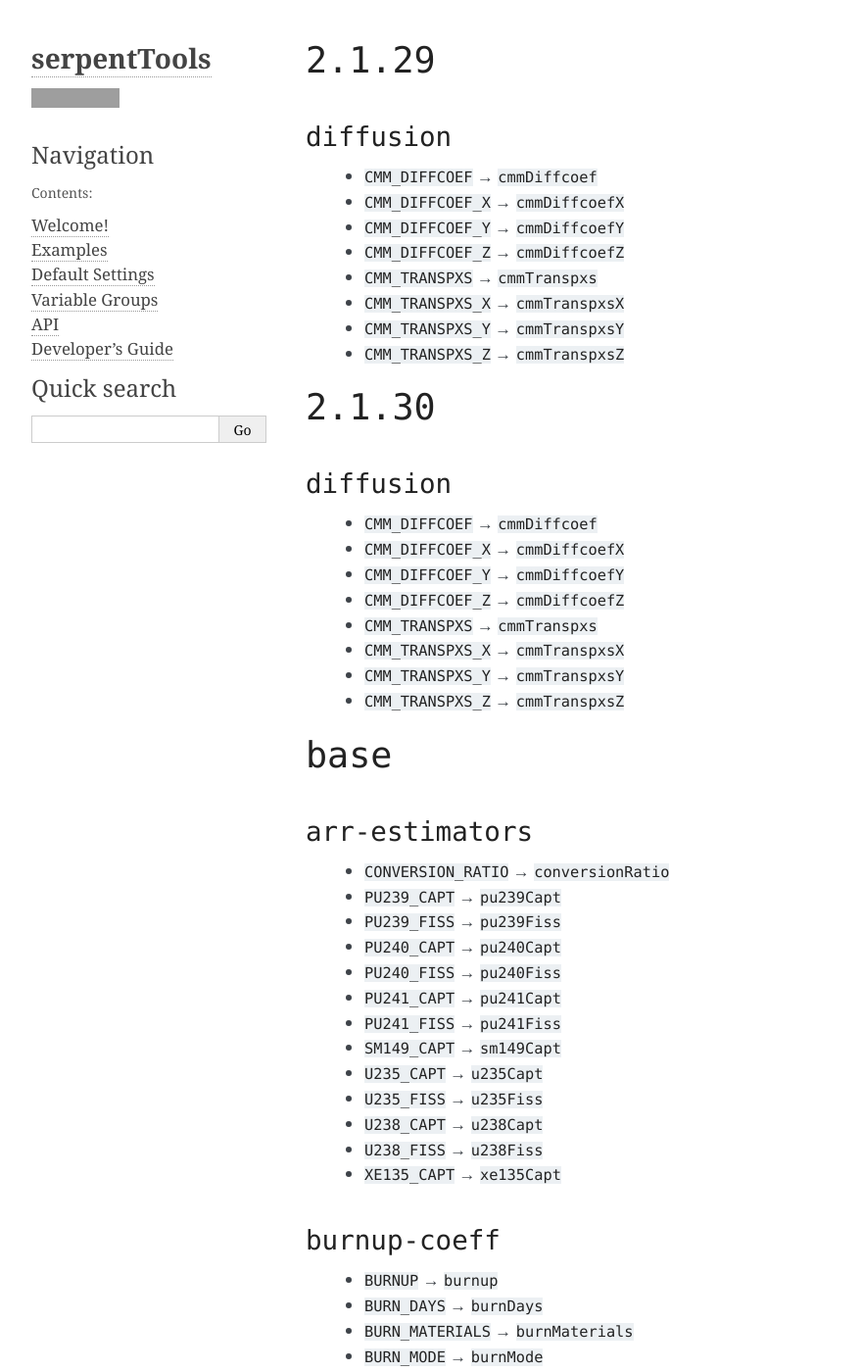
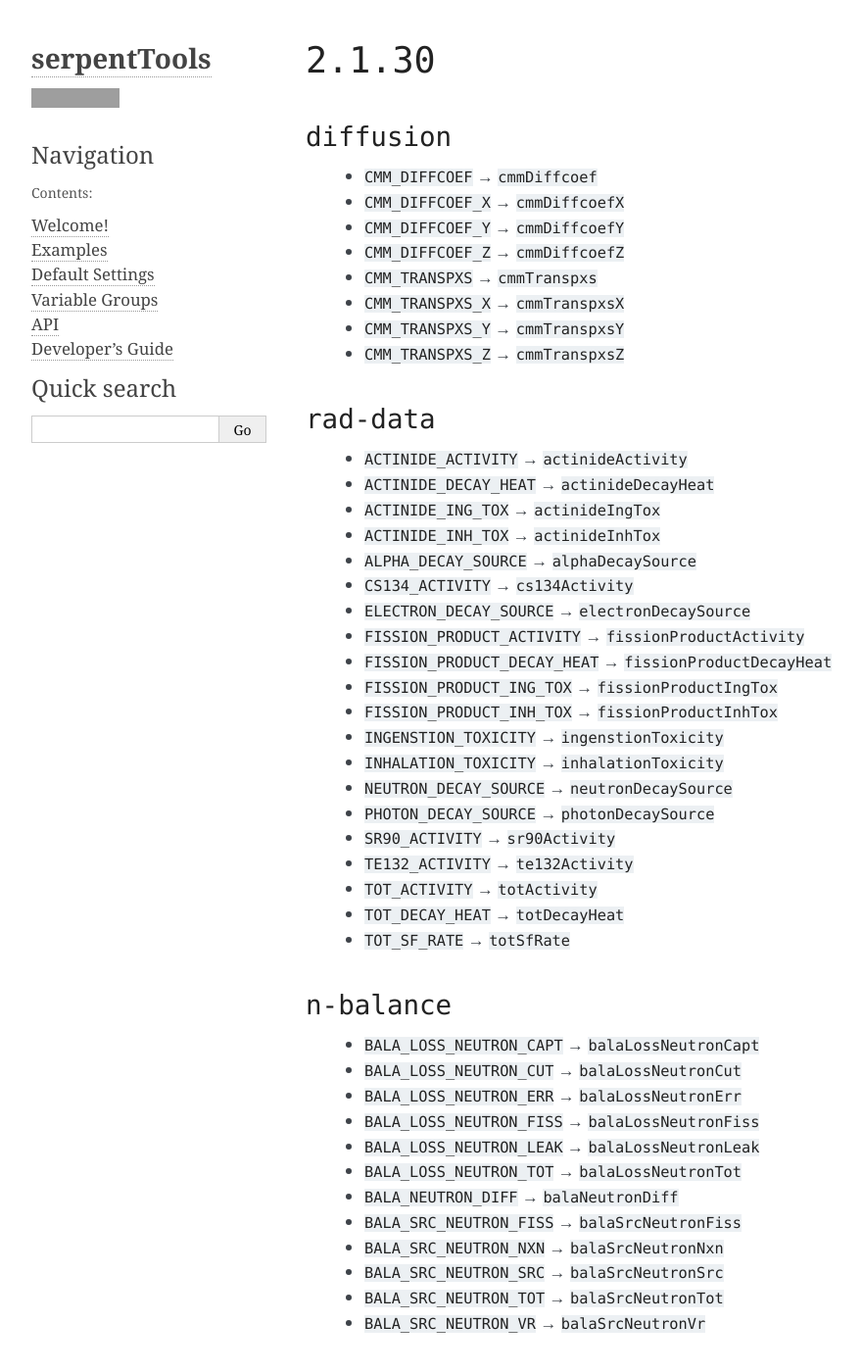
Before and after one commit to CORE-GATECH-GROUP/serpent-tools, a Sphinx documentation site: the page built from docs/variableGroups.rst, in a window 1280 px wide and 1400 px high. Shown: the whole window at 98% size, without its empty margins (148-1028 px from the left). Built offline with Sphinx 7.4.7, drawn with Linux system fonts in a browser that asks for light colours; some of the changed text lies outside the part shown; grey boxes are pictures that could not be loaded.

Commit message:
Added beta_eff, lamba, and six FF to variables.yaml (#131)
Compared variables present in results files for the two
versions and determined new variables stored
present in results files/differences between
2.1.29 and 2.1.30. These changes are reflected in
`serpentTools/variables.yaml` and also
`docs/variableGroups.rst

Remove a lot of un-needed yaml anchors, `&`.

Rename the `xs-yields` group to be `poisons` to better
reflect what is presented in the resutls file.
`xs-yields` is still supported through anchoring and
aliasing, but will be deprecated by 0.5.0
Add notice to changelog and to variableGroupsTop.rst

```diff
--- a/docs/variableGroups.rst
+++ b/docs/variableGroups.rst
@@ -1,3 +1,103 @@
+.. _vars-2-1-30:
+
+----------
+``2.1.30``
+----------
+
+.. _diffusion-2-1-30:
+
+
+``diffusion``
+-------------
+
+
+  * ``CMM_DIFFCOEF`` →  ``cmmDiffcoef``
+  * ``CMM_DIFFCOEF_X`` →  ``cmmDiffcoefX``
+  * ``CMM_DIFFCOEF_Y`` →  ``cmmDiffcoefY``
+  * ``CMM_DIFFCOEF_Z`` →  ``cmmDiffcoefZ``
+  * ``CMM_TRANSPXS`` →  ``cmmTranspxs``
+  * ``CMM_TRANSPXS_X`` →  ``cmmTranspxsX``
+  * ``CMM_TRANSPXS_Y`` →  ``cmmTranspxsY``
+  * ``CMM_TRANSPXS_Z`` →  ``cmmTranspxsZ``
+
+.. _rad-data-2-1-30:
+
+
+``rad-data``
+------------
+
+
+  * ``ACTINIDE_ACTIVITY`` →  ``actinideActivity``
+  * ``ACTINIDE_DECAY_HEAT`` →  ``actinideDecayHeat``
+  * ``ACTINIDE_ING_TOX`` →  ``actinideIngTox``
+  * ``ACTINIDE_INH_TOX`` →  ``actinideInhTox``
+  * ``ALPHA_DECAY_SOURCE`` →  ``alphaDecaySource``
+  * ``CS134_ACTIVITY`` →  ``cs134Activity``
+  * ``ELECTRON_DECAY_SOURCE`` →  ``electronDecaySource``
+  * ``FISSION_PRODUCT_ACTIVITY`` →  ``fissionProductActivity``
+  * ``FISSION_PRODUCT_DECAY_HEAT`` →  ``fissionProductDecayHeat``
+  * ``FISSION_PRODUCT_ING_TOX`` →  ``fissionProductIngTox``
+  * ``FISSION_PRODUCT_INH_TOX`` →  ``fissionProductInhTox``
+  * ``INGENSTION_TOXICITY`` →  ``ingenstionToxicity``
+  * ``INHALATION_TOXICITY`` →  ``inhalationToxicity``
+  * ``NEUTRON_DECAY_SOURCE`` →  ``neutronDecaySource``
+  * ``PHOTON_DECAY_SOURCE`` →  ``photonDecaySource``
+  * ``SR90_ACTIVITY`` →  ``sr90Activity``
+  * ``TE132_ACTIVITY`` →  ``te132Activity``
+  * ``TOT_ACTIVITY`` →  ``totActivity``
+  * ``TOT_DECAY_HEAT`` →  ``totDecayHeat``
+  * ``TOT_SF_RATE`` →  ``totSfRate``
+
+.. _n-balance-2-1-30:
+
+
+``n-balance``
+-------------
+
+
+  * ``BALA_LOSS_NEUTRON_CAPT`` →  ``balaLossNeutronCapt``
+  * ``BALA_LOSS_NEUTRON_CUT`` →  ``balaLossNeutronCut``
+  * ``BALA_LOSS_NEUTRON_ERR`` →  ``balaLossNeutronErr``
+  * ``BALA_LOSS_NEUTRON_FISS`` →  ``balaLossNeutronFiss``
+  * ``BALA_LOSS_NEUTRON_LEAK`` →  ``balaLossNeutronLeak``
+  * ``BALA_LOSS_NEUTRON_TOT`` →  ``balaLossNeutronTot``
+  * ``BALA_NEUTRON_DIFF`` →  ``balaNeutronDiff``
+  * ``BALA_SRC_NEUTRON_FISS`` →  ``balaSrcNeutronFiss``
+  * ``BALA_SRC_NEUTRON_NXN`` →  ``balaSrcNeutronNxn``
+  * ``BALA_SRC_NEUTRON_SRC`` →  ``balaSrcNeutronSrc``
+  * ``BALA_SRC_NEUTRON_TOT`` →  ``balaSrcNeutronTot``
+  * ``BALA_SRC_NEUTRON_VR`` →  ``balaSrcNeutronVr``
+
+.. _six-ff-2-1-30:
+
+
+``six-ff``
+----------
+
+
+  * ``SIX_FF_EPSILON`` →  ``sixFfEpsilon``
+  * ``SIX_FF_ETA`` →  ``sixFfEta``
+  * ``SIX_FF_F`` →  ``sixFfF``
+  * ``SIX_FF_KEFF`` →  ``sixFfKeff``
+  * ``SIX_FF_KINF`` →  ``sixFfKinf``
+  * ``SIX_FF_LF`` →  ``sixFfLf``
+  * ``SIX_FF_LT`` →  ``sixFfLt``
+  * ``SIX_FF_P`` →  ``sixFfP``
+
+.. _optimization-2-1-30:
+
+
+``optimization``
+----------------
+
+
+  * ``DOUBLE_INDEXING`` →  ``doubleIndexing``
+  * ``MG_MAJORANT_MODE`` →  ``mgMajorantMode``
+  * ``OPTIMIZATION_MODE`` →  ``optimizationMode``
+  * ``RECONSTRUCT_MACROXS`` →  ``reconstructMacroxs``
+  * ``RECONSTRUCT_MICROXS`` →  ``reconstructMicroxs``
+  * ``SPECTRUM_COLLAPSE`` →  ``spectrumCollapse``
+
 .. _vars-2-1-29:
 
 ----------
@@ -20,27 +120,65 @@
   * ``CMM_TRANSPXS_Y`` →  ``cmmTranspxsY``
   * ``CMM_TRANSPXS_Z`` →  ``cmmTranspxsZ``
 
-.. _vars-2-1-30:
-
-----------
-``2.1.30``
-----------
-
-.. _diffusion-2-1-30:
+.. _rad-data-2-1-29:
 
 
-``diffusion``
+``rad-data``
+------------
+
+
+  * ``ACTINIDE_ACTIVITY`` →  ``actinideActivity``
+  * ``ACTINIDE_DECAY_HEAT`` →  ``actinideDecayHeat``
+  * ``ACTINIDE_ING_TOX`` →  ``actinideIngTox``
+  * ``ACTINIDE_INH_TOX`` →  ``actinideInhTox``
+  * ``ALPHA_DECAY_SOURCE`` →  ``alphaDecaySource``
+  * ``BETA_DECAY_SOURCE`` →  ``betaDecaySource``
+  * ``CS134_ACTIVITY`` →  ``cs134Activity``
+  * ``FISSION_PRODUCT_ACTIVITY`` →  ``fissionProductActivity``
+  * ``FISSION_PRODUCT_DECAY_HEAT`` →  ``fissionProductDecayHeat``
+  * ``FISSION_PRODUCT_ING_TOX`` →  ``fissionProductIngTox``
+  * ``FISSION_PRODUCT_INH_TOX`` →  ``fissionProductInhTox``
+  * ``INGENSTION_TOXICITY`` →  ``ingenstionToxicity``
+  * ``INHALATION_TOXICITY`` →  ``inhalationToxicity``
+  * ``NEUTRON_DECAY_SOURCE`` →  ``neutronDecaySource``
+  * ``PHOTON_DECAY_SOURCE`` →  ``photonDecaySource``
+  * ``SR90_ACTIVITY`` →  ``sr90Activity``
+  * ``TE132_ACTIVITY`` →  ``te132Activity``
+  * ``TOT_ACTIVITY`` →  ``totActivity``
+  * ``TOT_DECAY_HEAT`` →  ``totDecayHeat``
+  * ``TOT_SF_RATE`` →  ``totSfRate``
+
+.. _n-balance-2-1-29:
+
+
+``n-balance``
 -------------
 
 
-  * ``CMM_DIFFCOEF`` →  ``cmmDiffcoef``
-  * ``CMM_DIFFCOEF_X`` →  ``cmmDiffcoefX``
-  * ``CMM_DIFFCOEF_Y`` →  ``cmmDiffcoefY``
-  * ``CMM_DIFFCOEF_Z`` →  ``cmmDiffcoefZ``
-  * ``CMM_TRANSPXS`` →  ``cmmTranspxs``
-  * ``CMM_TRANSPXS_X`` →  ``cmmTranspxsX``
-  * ``CMM_TRANSPXS_Y`` →  ``cmmTranspxsY``
-  * ``CMM_TRANSPXS_Z`` →  ``cmmTranspxsZ``
+  * ``BALA_LOSS_NEUTRON_CAPT`` →  ``balaLossNeutronCapt``
+  * ``BALA_LOSS_NEUTRON_CUT`` →  ``balaLossNeutronCut``
+  * ``BALA_LOSS_NEUTRON_FISS`` →  ``balaLossNeutronFiss``
+  * ``BALA_LOSS_NEUTRON_LEAK`` →  ``balaLossNeutronLeak``
+  * ``BALA_LOSS_NEUTRON_TOT`` →  ``balaLossNeutronTot``
+  * ``BALA_NEUTRON_DIFF`` →  ``balaNeutronDiff``
+  * ``BALA_SRC_NEUTRON_FISS`` →  ``balaSrcNeutronFiss``
+  * ``BALA_SRC_NEUTRON_NXN`` →  ``balaSrcNeutronNxn``
+  * ``BALA_SRC_NEUTRON_SRC`` →  ``balaSrcNeutronSrc``
+  * ``BALA_SRC_NEUTRON_TOT`` →  ``balaSrcNeutronTot``
+  * ``BALA_SRC_NEUTRON_VR`` →  ``balaSrcNeutronVr``
+
+.. _optimization-2-1-29:
+
+
+``optimization``
+----------------
+
+
+  * ``MG_MAJORANT_MODE`` →  ``mgMajorantMode``
+  * ``OPTIMIZATION_MODE`` →  ``optimizationMode``
+  * ``RECONSTRUCT_MACROXS`` →  ``reconstructMacroxs``
+  * ``RECONSTRUCT_MICROXS`` →  ``reconstructMicroxs``
+  * ``SPECTRUM_COLLAPSE`` →  ``spectrumCollapse``
 
 .. _vars-base:
 
--- a/docs/variableGroupsTop.rst
+++ b/docs/variableGroupsTop.rst
@@ -36,4 +36,10 @@
 to fit the style of the project and reduce a few keystrokes for accessing
 variable names.
 
+.. note::
+
+    Variable  group ``xs-yields`` will be deprecated in favor of
+    ``poisons`` at version ``0.5.0`` :ref:`vDeprecated`. Both groups exist now and
+    contain identical variables.
+
 .. include:: ./variableGroups.rst
```
Also changed, not shown: other parts of docs/variableGroups.rst (+25 -55 lines), docs/welcome/changelog.rst (+16 -0 lines), 1 other file.
